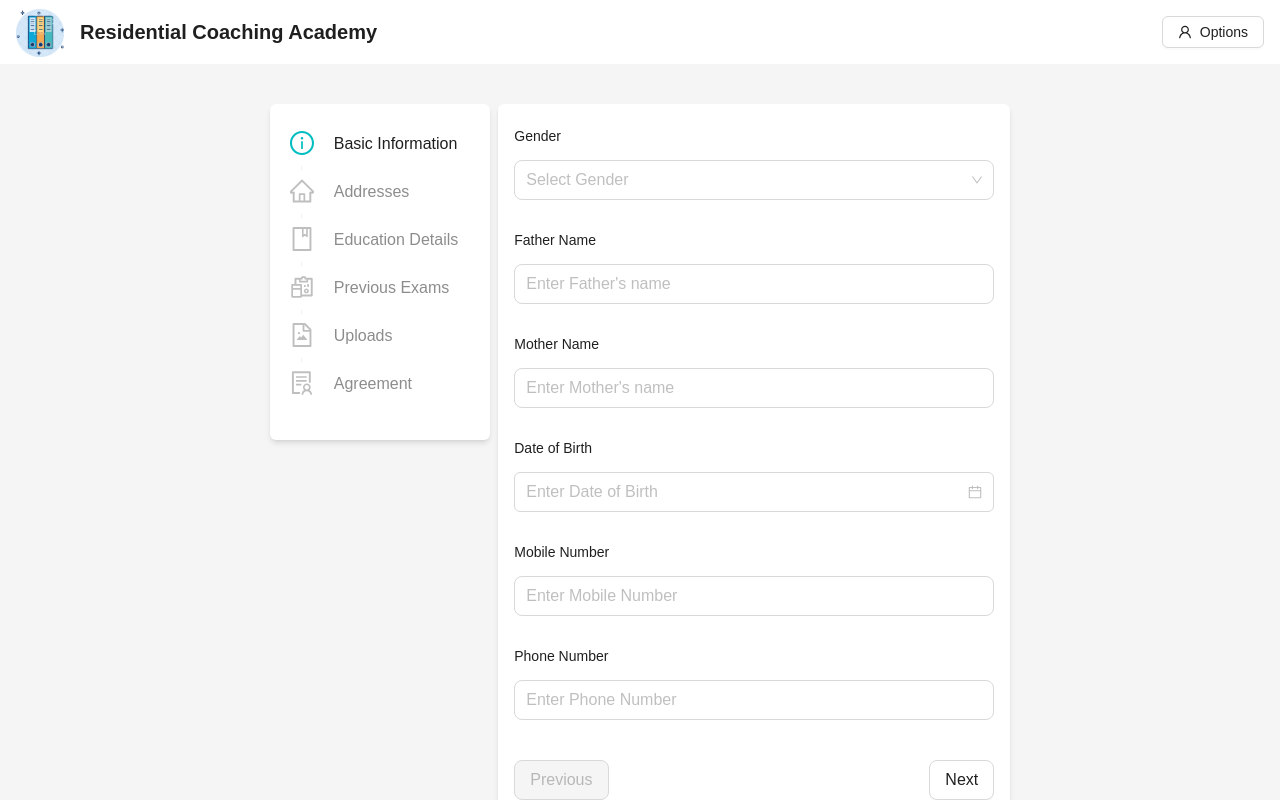
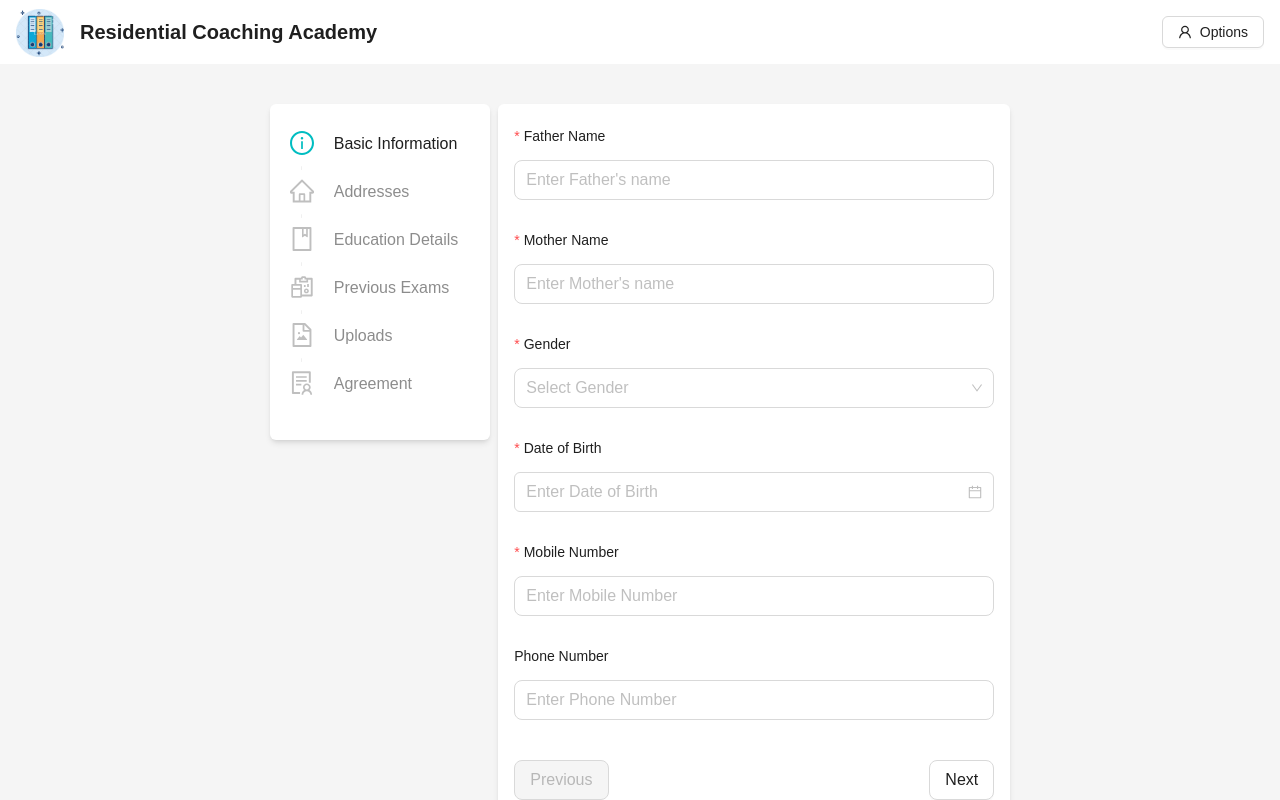
Before and after one commit to m3rashid/rca, a Next.js app: page /exam/register in a window 1280 px wide. Built offline with nearby package versions, Linux system fonts and the light colour scheme; no server answers; sample sign-in values are in the browser's storage.

Commit message:
feat(app): update

```diff
--- a/src/components/register/basicInfo.tsx
+++ b/src/components/register/basicInfo.tsx
@@ -15,7 +15,37 @@ const BasicInfo: React.FC<IProps> = ({ payload, setPayload }) => {
 
   return (
     <Fragment>
-      <Form.Item name='gender' label='Gender'>
+      <Form.Item
+        label='Father Name'
+        name='fatherName'
+        rules={[{ required: true, message: "Father's name is Required" }]}
+      >
+        <Input
+          size='large'
+          placeholder="Enter Father's name"
+          value={payload.fatherName}
+          onChange={(e) => onChange(e.target.name, e.target.value)}
+        />
+      </Form.Item>
+
+      <Form.Item
+        label='Mother Name'
+        name='motherName'
+        rules={[{ required: true, message: "Mother's name is Required" }]}
+      >
+        <Input
+          size='large'
+          placeholder="Enter Mother's name"
+          value={payload.motherName}
+          onChange={(e) => onChange(e.target.name, e.target.value)}
+        />
+      </Form.Item>
+
+      <Form.Item
+        name='gender'
+        label='Gender'
+        rules={[{ required: true, message: 'Gender is Required' }]}
+      >
         <Select
           value={payload.gender}
           onChange={(val) => onChange('gender', val)}
@@ -29,25 +59,11 @@ const BasicInfo: React.FC<IProps> = ({ payload, setPayload }) => {
         />
       </Form.Item>
 
-      <Form.Item label='Father Name' name='fatherName'>
-        <Input
-          size='large'
-          placeholder="Enter Father's name"
-          value={payload.fatherName}
-          onChange={(e) => onChange(e.target.name, e.target.value)}
-        />
-      </Form.Item>
-
-      <Form.Item label='Mother Name' name='motherName'>
-        <Input
-          size='large'
-          placeholder="Enter Mother's name"
-          value={payload.motherName}
-          onChange={(e) => onChange(e.target.name, e.target.value)}
-        />
-      </Form.Item>
-
-      <Form.Item label='Date of Birth' name='dateOfBirth'>
+      <Form.Item
+        label='Date of Birth'
+        name='dateOfBirth'
+        rules={[{ required: true, message: 'Date of Birth is Required' }]}
+      >
         <DatePicker
           style={{ width: '100%' }}
           size='large'
@@ -57,7 +73,11 @@ const BasicInfo: React.FC<IProps> = ({ payload, setPayload }) => {
         />
       </Form.Item>
 
-      <Form.Item label='Mobile Number' name='mobileNumber'>
+      <Form.Item
+        label='Mobile Number'
+        name='mobileNumber'
+        rules={[{ required: true, message: 'Mobile Number is Required' }]}
+      >
         <Input
           type='tel'
           size='large'
--- a/src/components/register/stepper.ts
+++ b/src/components/register/stepper.ts
@@ -1,3 +1,4 @@
+import { FormInstance } from 'antd';
 import { type } from 'os';
 import { IRegistration } from 'rca/models/registration';
 
@@ -48,12 +49,12 @@ export type IEducation = Pick<IRegisterPayload, 'education'>['education'];
 
 const education: IEducation = [];
 
-export type IPreviousCompetitiveExams = Pick<
+export type IEarlierCompetitiveExams = Pick<
   IRegisterPayload,
   'earlierCompetitiveExams'
 >['earlierCompetitiveExams'];
 
-const previousCompetitiveExams: IPreviousCompetitiveExams = [];
+const earlierCompetitiveExams: IEarlierCompetitiveExams = [];
 
 export type IAgreements = Pick<
   IRegisterPayload,
@@ -79,9 +80,41 @@ export const defaultPayload: IRegisterPayload = {
   ...basicInfo,
   ...addresses,
   education,
-  earlierCompetitiveExams: previousCompetitiveExams,
+  earlierCompetitiveExams,
   agreeToTerms,
   ...uploads,
   currentStep: 0,
   testCenter: '' as any,
 };
+
+const stepper = [
+  basicInfo,
+  addresses,
+  education,
+  earlierCompetitiveExams,
+  uploads,
+  agreeToTerms,
+];
+
+export const validate = (form: FormInstance<any>, currentStep: number) => {
+  const currentStepPayload = stepper[currentStep];
+  const keys = Object.keys(currentStepPayload);
+  const errors: any = {};
+  console.log({ keys });
+
+  keys.forEach((key) => {
+    const err = form.getFieldError(key);
+    console.log({ err });
+    if (err.length) {
+      errors[key] = {
+        errors: err,
+      };
+    }
+  });
+  if (errors.length) {
+    form.setFields(errors);
+    return false;
+  }
+
+  return true;
+};
--- a/src/pages/exam/register.tsx
+++ b/src/pages/exam/register.tsx
@@ -15,6 +15,7 @@ import React, { Fragment, useEffect, useState } from 'react';
 import {
   IRegisterPayload,
   defaultPayload,
+  validate,
 } from 'rca/components/register/stepper';
 import Address from 'rca/components/register/address';
 import Uploads from 'rca/components/register/uploads';
@@ -41,23 +42,21 @@ const Register: React.FC<IProps> = () => {
     }
   }, []);
 
-  const setStep = (step: number) => () => {
-    setPayload((prev) => ({ ...prev, currentStep: step }));
-  };
-
   const goToPreviousStep = () => {
     if (payload.currentStep === 0) return;
+    const isPreviousStepValid = validate(form, payload.currentStep);
+    if (!isPreviousStepValid) return;
     setPayload((prev) => ({ ...prev, currentStep: prev.currentStep - 1 }));
   };
 
   const goToNextStep = () => {
     if (payload.currentStep === steps.length - 1) return;
+    const isPreviousStepValid = validate(form, payload.currentStep);
+    if (!isPreviousStepValid) return;
     setPayload((prev) => ({ ...prev, currentStep: prev.currentStep + 1 }));
   };
 
-  const commonStepStyles: React.CSSProperties = {
-    cursor: 'pointer',
-  };
+  const commonStepStyles: React.CSSProperties = {};
 
   const steps = [
     <BasicInfo payload={payload} setPayload={setPayload} />,
@@ -88,42 +87,36 @@ const Register: React.FC<IProps> = () => {
                 title: 'Basic Information',
                 icon: <InfoCircleOutlined />,
                 subTitle: '',
-                onClick: setStep(0),
                 style: commonStepStyles,
               },
               {
                 title: 'Addresses',
                 icon: <HomeOutlined />,
                 subTitle: '',
-                onClick: setStep(1),
                 style: commonStepStyles,
               },
               {
                 title: 'Education Details',
                 icon: <BookOutlined />,
                 subTitle: '',
-                onClick: setStep(2),
                 style: commonStepStyles,
               },
               {
                 title: 'Previous Exams',
                 icon: <ReconciliationOutlined />,
                 subTitle: '',
-                onClick: setStep(3),
                 style: commonStepStyles,
               },
               {
                 title: 'Uploads',
                 icon: <FileImageOutlined />,
                 subTitle: '',
-                onClick: setStep(4),
                 style: commonStepStyles,
               },
               {
                 title: 'Agreement',
                 icon: <SolutionOutlined />,
                 subTitle: '',
-                onClick: setStep(5),
                 style: commonStepStyles,
               },
             ]}
```
